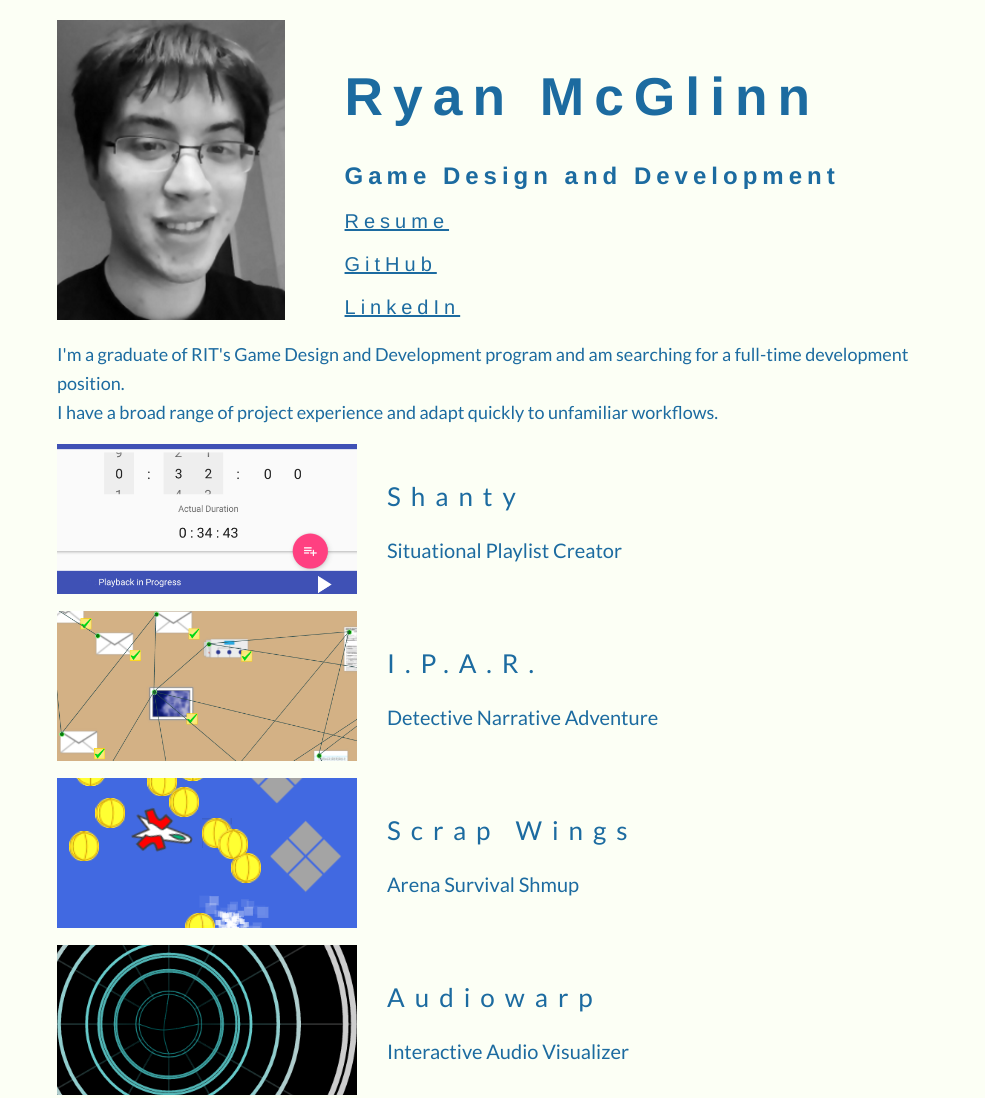
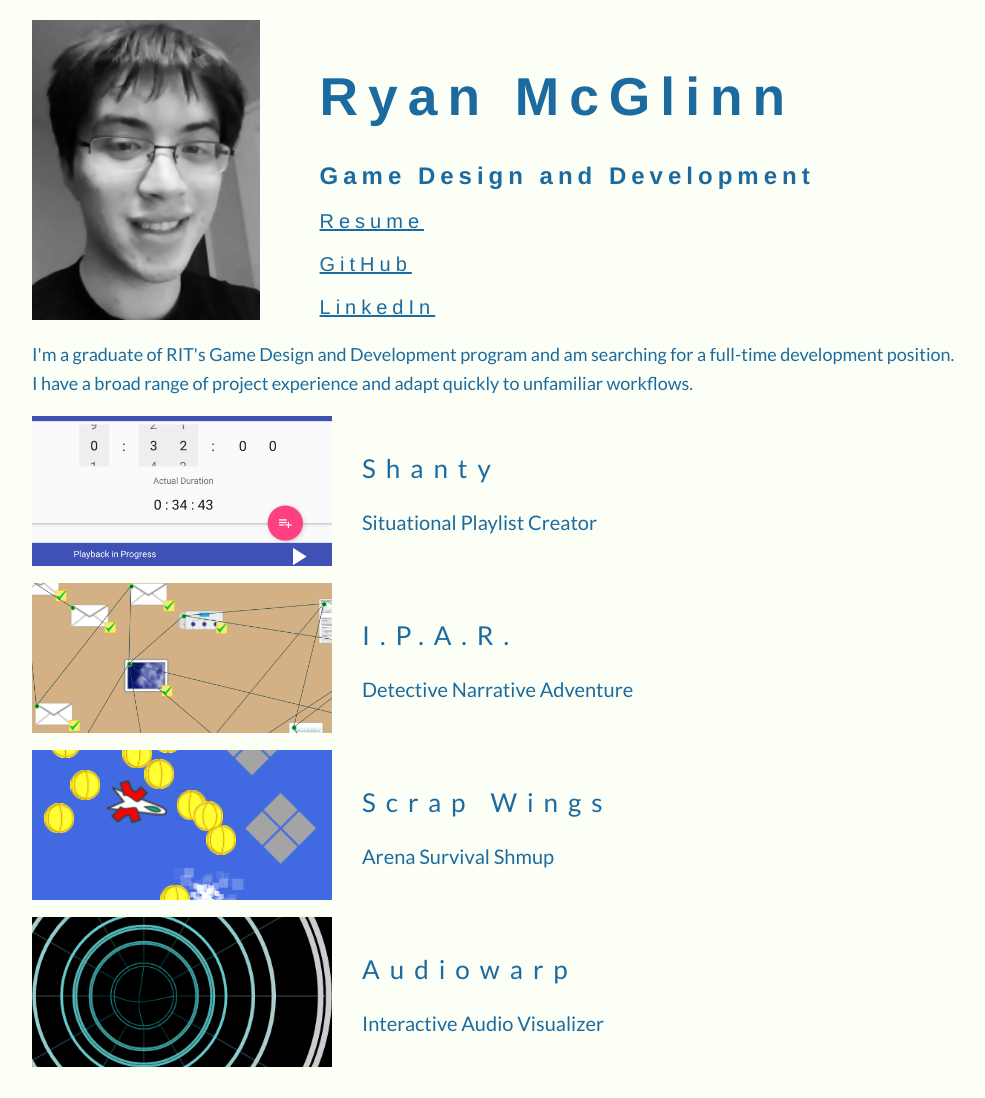
Before and after one commit to RyanMcGlinnGDD/RyanMcGlinnGDD.github.io, a plain HTML site: page index.html in a window 1280 px wide. Shown: the whole page, without its empty margins (143-1128 px from the left). Drawn offline with Linux system fonts and the light colour scheme; a web font is replaced by a local one.

Commit message:
Increase wrapper width
Wrapper width adjusted to improve how content fits.

```diff
--- a/css/style.css
+++ b/css/style.css
@@ -14,7 +14,7 @@ h1 {
 
 #wrapper{
     margin: 0 auto;
-    width: 1000px;
+    width: 1050px;
     height: 100%;
 }
 
```
